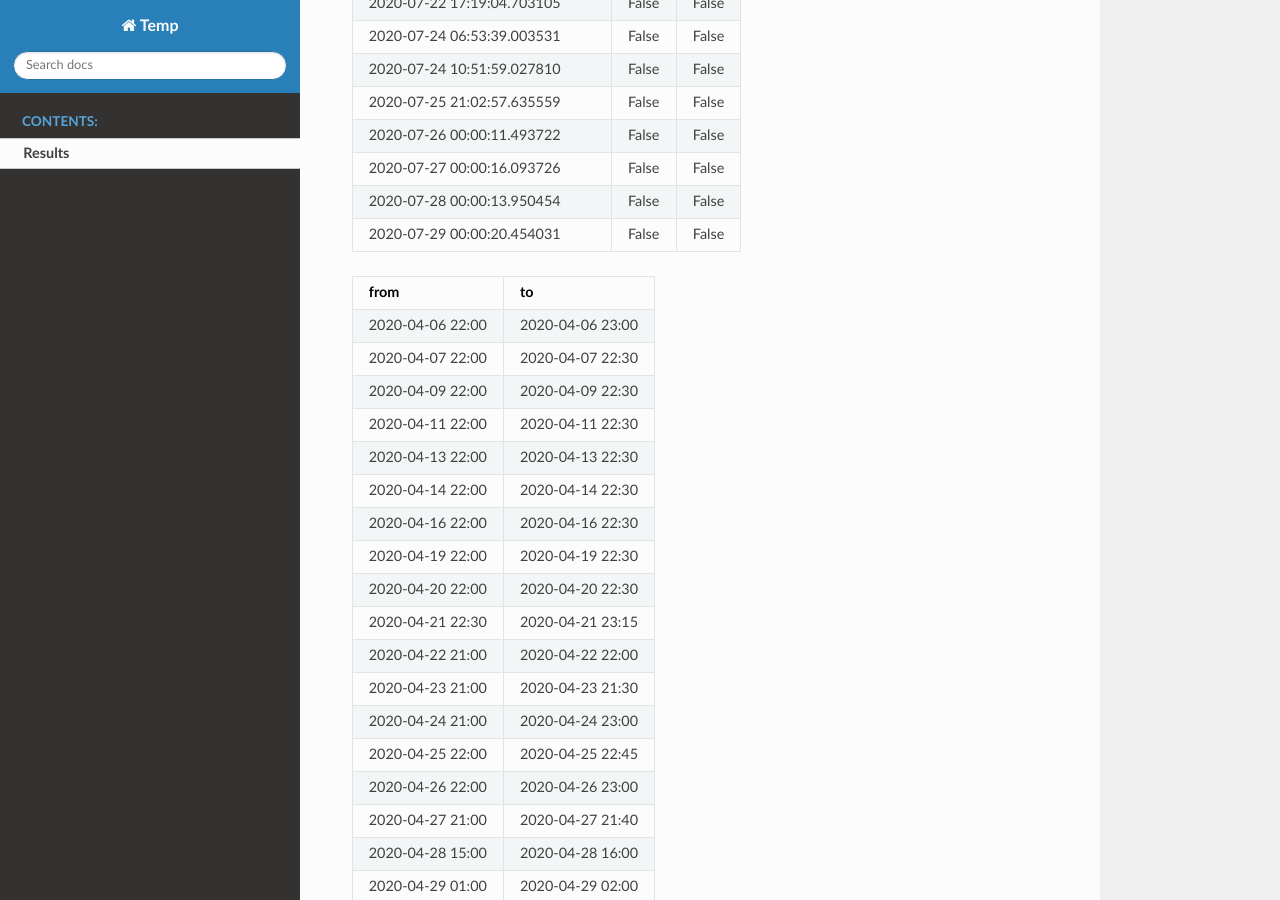
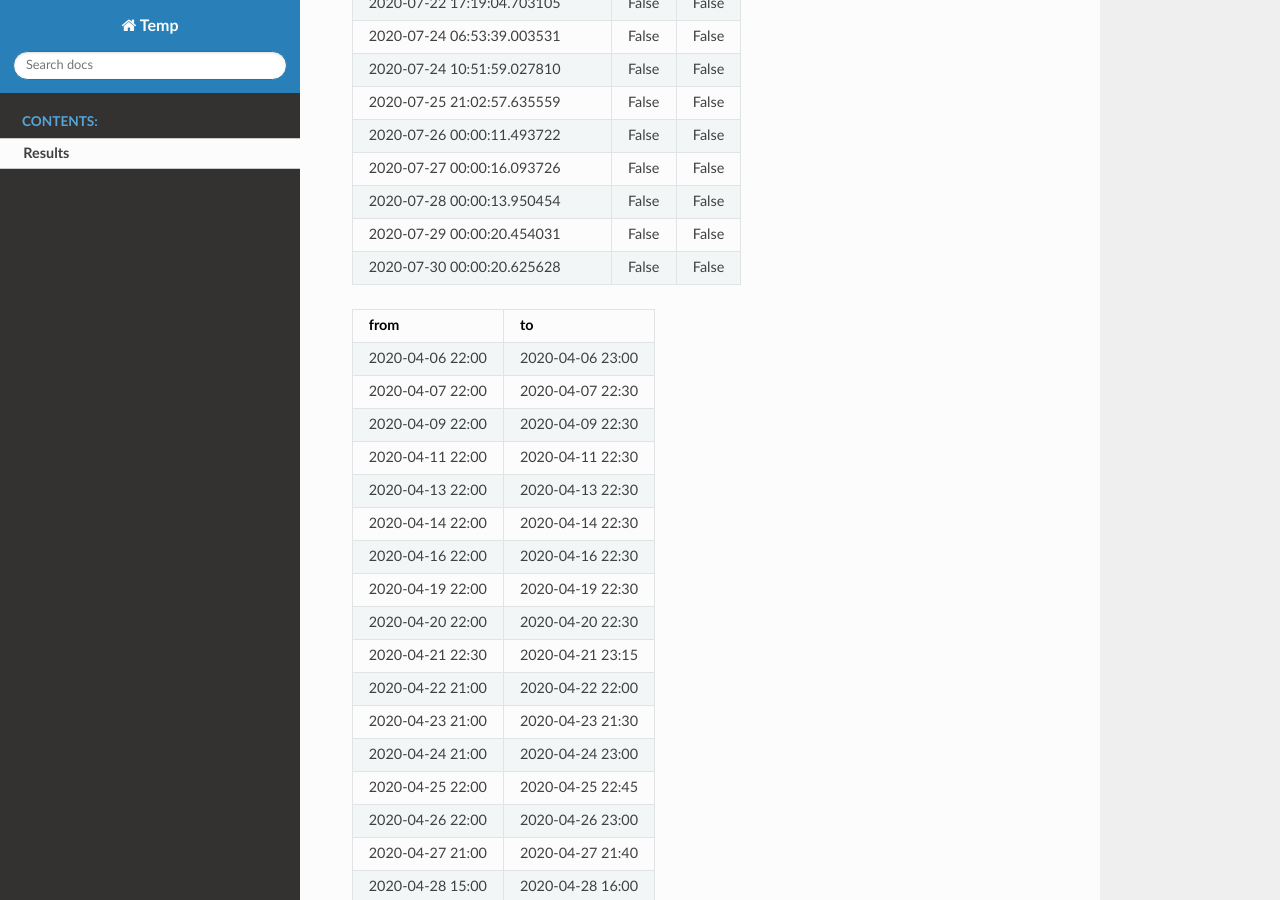
Before and after one commit to shlomow/queries-results, a Sphinx documentation site: the page built from source/results.rst, in a window 1280 px wide and 900 px high, scrolled down 3302 px. Built offline with Sphinx 7.4.7 and the Read the Docs theme 2.0.0, drawn with Linux system fonts in a browser that asks for light colours.

Commit message:
update results

```diff
--- a/source/results.rst
+++ b/source/results.rst
@@ -109,6 +109,7 @@ fifth experiment: 24.07.2020
    2020-07-27 00:00:16.093726, False, False
    2020-07-28 00:00:13.950454, False, False
    2020-07-29 00:00:20.454031, False, False
+   2020-07-30 00:00:20.625628, False, False
 
 .. csv-table::
    :header: "from", "to"
```
Also changed, not shown: results.json (+1 -1 lines).
